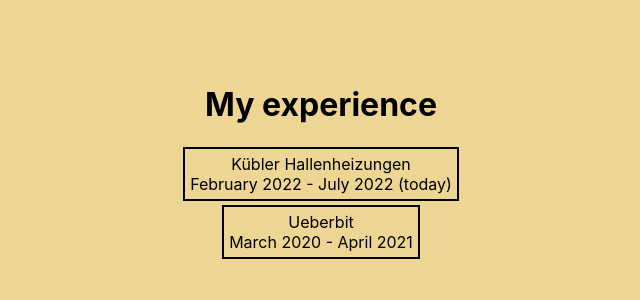
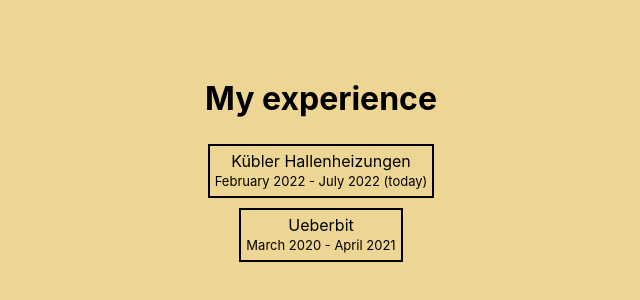
Before and after one commit to ibveecnk/portfolio, a Next.js app: page /experience in a window 1280 px wide. Shown: the part 238-538 px from the top of the page, without its empty margins (319-959 px from the left). Built offline with nearby package versions, Linux system fonts and the light colour scheme.

Commit message:
CSS styling

```diff
--- a/components/Experience/ExperienceCard.tsx
+++ b/components/Experience/ExperienceCard.tsx
@@ -32,8 +32,8 @@
   return (
     <Link href={link} passHref>
       <div className={styles.card}>
-        {text}
-        <div>{dateSpanToString(from, to)}</div>
+        <div>{text}</div>
+        <div className={styles.cardText}>{dateSpanToString(from, to)}</div>
       </div>
     </Link>
   );
--- a/styles/components/HomeLinks.module.scss
+++ b/styles/components/HomeLinks.module.scss
@@ -14,10 +14,12 @@
   padding: 5px;
   margin: 2px 10px;
   border: 2px solid black;
+  transition: all 0.5s;
 }
 
 .card:hover {
   background-color: black;
   color: white;
   cursor: pointer;
+  transition: all 0.5s;
 }
--- a/styles/globals.css
+++ b/styles/globals.css
@@ -36,5 +36,4 @@
 
 * {
   box-sizing: border-box;
-  transition: all 0.5s;
 }
--- a/styles/pages/Experience.module.scss
+++ b/styles/pages/Experience.module.scss
@@ -23,6 +23,18 @@
 
 .card {
   padding: 5px;
-    margin: 2px 10px;
+  margin: 5px 10px;
   border: 2px solid black;
+  transition: all 0.5s;
 }
+
+.cardText {
+  margin: 2px 0;
+  font-size: small;
+}
+
+.card:hover {
+  background-color: black;
+  color: white;
+  transition: all 0.5s;
+}
```
Lines whose indentation alone changed are shown as unchanged.
